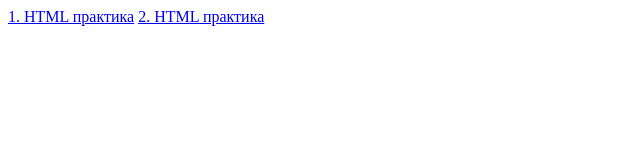
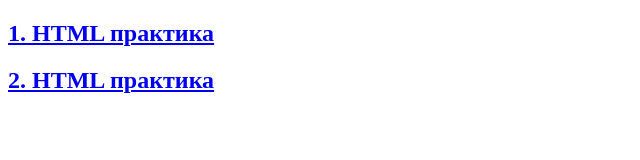
Before and after one commit to Zhiendich/nyx, a plain HTML site: page index.html in a window 1280 px wide. Shown: the whole page, without its empty margins (0-640 px from the left). Drawn offline with Linux system fonts and the light colour scheme.

Commit message:
change link size

```diff
--- a/index.html
+++ b/index.html
@@ -7,7 +7,7 @@
     <title>Document</title>
   </head>
   <body>
-    <a href="first_lesson/index.html">1. HTML практика</a>
-    <a href="second_lesson/index.html">2. HTML практика</a>
+    <h2><a href="first_lesson/index.html">1. HTML практика</a></h2>
+    <h2><a href="second_lesson/index.html">2. HTML практика</a></h2>
   </body>
 </html>
```
